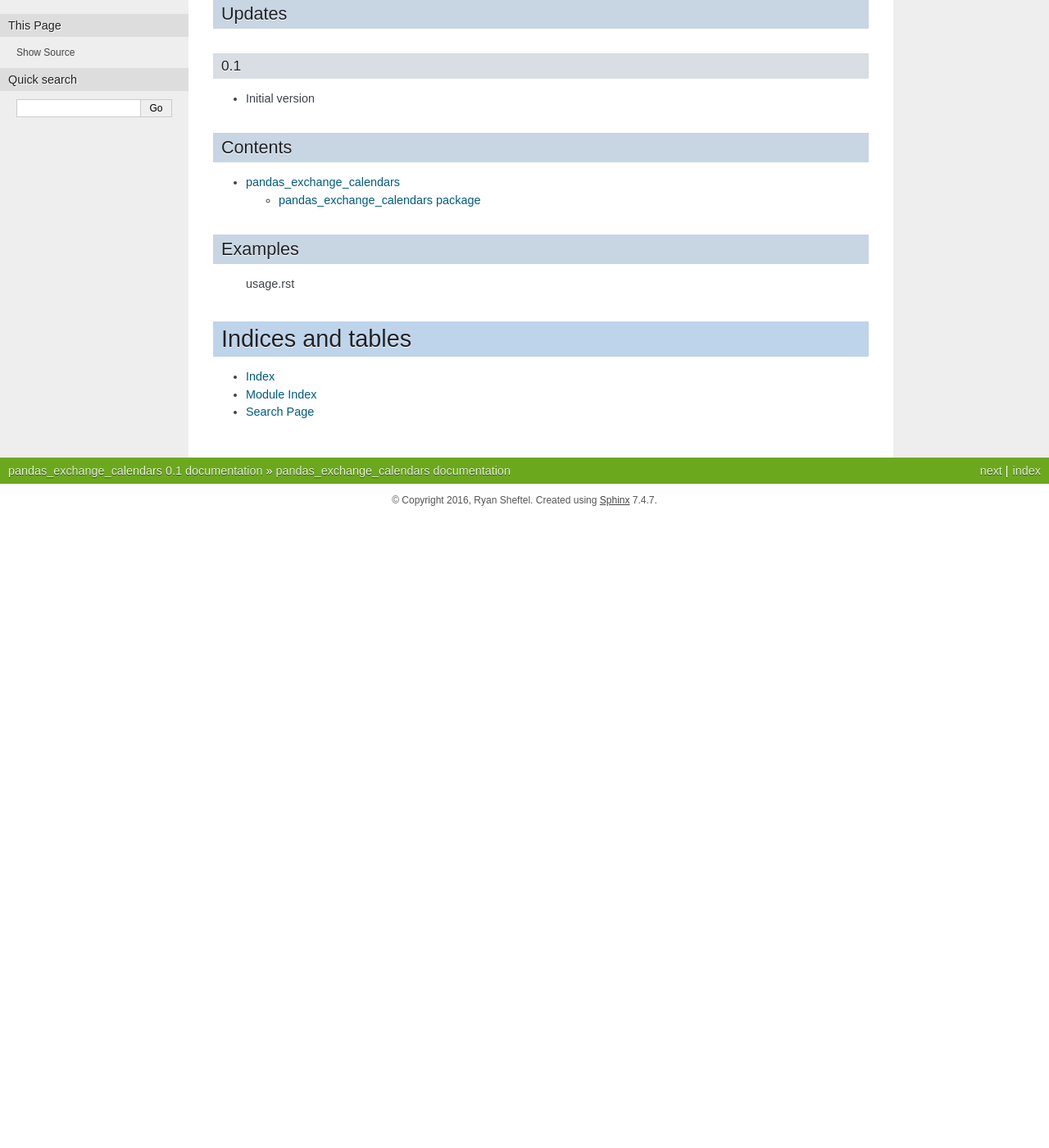
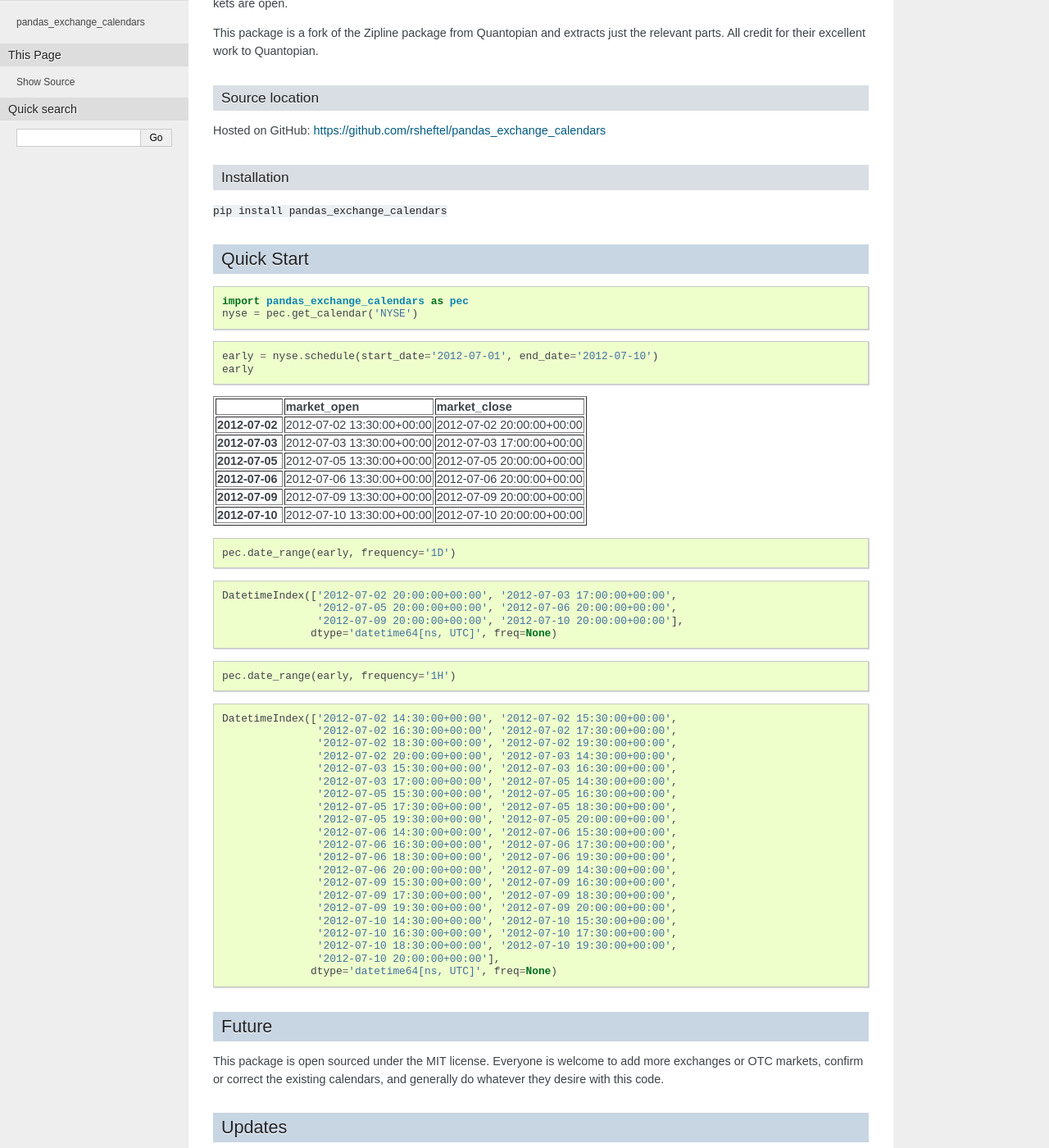
Before and after one commit to rsheftel/pandas_market_calendars, a Sphinx documentation site: the page built from docs/index.rst, in a window 1280 px wide and 1400 px high, scrolled down 325 px. Shown: the whole window at 82% size. Built offline with Sphinx 7.4.7, drawn with Linux system fonts in a browser that asks for light colours; before the commit the page ends 955 px from its top, so only the background shows below that; some of the changed text lies outside the part shown.

```diff
--- a/docs/index.rst
+++ b/docs/index.rst
@@ -3,15 +3,139 @@
    You can adapt this file completely to your liking, but it should at least
    contain the root `toctree` directive.
 
-pandas_exchange_calendars documentation
-=======================================
+pandas_exchange_calendars
+=========================
 Overview
 --------
-pandas_exchange_calendars is...
+The Pandas package is widely used in finance and specifically for time series analysis. It includes excellent
+functionality for generating sequences of dates and capabilities for custom holiday calendars, but as an explicit
+design choice it does not include the actual holiday calendars for specific exchanges.
+
+The pandas_exchange_calendars package looks to fill that role with the holiday, late open and early close calendars
+for specific exchanges and OTC conventions. pandas_exchange_calendars also adds several functions to manipulate the
+exchange calendars and includes a date_range function to create a pandas DatetimeIndex including only the datetimes
+when the markets are open.
+
+This package is a fork of the Zipline package from Quantopian and extracts just the relevant parts. All credit for
+their excellent work to Quantopian.
 
 Source location
 ~~~~~~~~~~~~~~~
 Hosted on GitHub: https://github.com/rsheftel/pandas_exchange_calendars
+
+Installation
+~~~~~~~~~~~~
+``pip install pandas_exchange_calendars``
+
+Quick Start
+-----------
+.. code:: python
+
+    import pandas_exchange_calendars as pec
+    nyse = pec.get_calendar('NYSE')
+
+.. code:: python
+
+    early = nyse.schedule(start_date='2012-07-01', end_date='2012-07-10')
+    early
+
+.. raw:: html
+
+    <div>
+    <table border="1" class="dataframe">
+      <thead>
+        <tr style="text-align: right;">
+          <th></th>
+          <th>market_open</th>
+          <th>market_close</th>
+        </tr>
+      </thead>
+      <tbody>
+        <tr>
+          <th>2012-07-02</th>
+          <td>2012-07-02 13:30:00+00:00</td>
+          <td>2012-07-02 20:00:00+00:00</td>
+        </tr>
+        <tr>
+          <th>2012-07-03</th>
+          <td>2012-07-03 13:30:00+00:00</td>
+          <td>2012-07-03 17:00:00+00:00</td>
+        </tr>
+        <tr>
+          <th>2012-07-05</th>
+          <td>2012-07-05 13:30:00+00:00</td>
+          <td>2012-07-05 20:00:00+00:00</td>
+        </tr>
+        <tr>
+          <th>2012-07-06</th>
+          <td>2012-07-06 13:30:00+00:00</td>
+          <td>2012-07-06 20:00:00+00:00</td>
+        </tr>
+        <tr>
+          <th>2012-07-09</th>
+          <td>2012-07-09 13:30:00+00:00</td>
+          <td>2012-07-09 20:00:00+00:00</td>
+        </tr>
+        <tr>
+          <th>2012-07-10</th>
+          <td>2012-07-10 13:30:00+00:00</td>
+          <td>2012-07-10 20:00:00+00:00</td>
+        </tr>
+      </tbody>
+    </table>
+    </div>
+
+.. code:: python
+
+    pec.date_range(early, frequency='1D')
+
+
+
+
+.. parsed-literal::
+
+    DatetimeIndex(['2012-07-02 20:00:00+00:00', '2012-07-03 17:00:00+00:00',
+                   '2012-07-05 20:00:00+00:00', '2012-07-06 20:00:00+00:00',
+                   '2012-07-09 20:00:00+00:00', '2012-07-10 20:00:00+00:00'],
+                  dtype='datetime64[ns, UTC]', freq=None)
+
+
+
+.. code:: python
+
+    pec.date_range(early, frequency='1H')
+
+
+
+
+.. parsed-literal::
+
+    DatetimeIndex(['2012-07-02 14:30:00+00:00', '2012-07-02 15:30:00+00:00',
+                   '2012-07-02 16:30:00+00:00', '2012-07-02 17:30:00+00:00',
+                   '2012-07-02 18:30:00+00:00', '2012-07-02 19:30:00+00:00',
+                   '2012-07-02 20:00:00+00:00', '2012-07-03 14:30:00+00:00',
+                   '2012-07-03 15:30:00+00:00', '2012-07-03 16:30:00+00:00',
+                   '2012-07-03 17:00:00+00:00', '2012-07-05 14:30:00+00:00',
+                   '2012-07-05 15:30:00+00:00', '2012-07-05 16:30:00+00:00',
+                   '2012-07-05 17:30:00+00:00', '2012-07-05 18:30:00+00:00',
+                   '2012-07-05 19:30:00+00:00', '2012-07-05 20:00:00+00:00',
+                   '2012-07-06 14:30:00+00:00', '2012-07-06 15:30:00+00:00',
+                   '2012-07-06 16:30:00+00:00', '2012-07-06 17:30:00+00:00',
+                   '2012-07-06 18:30:00+00:00', '2012-07-06 19:30:00+00:00',
+                   '2012-07-06 20:00:00+00:00', '2012-07-09 14:30:00+00:00',
+                   '2012-07-09 15:30:00+00:00', '2012-07-09 16:30:00+00:00',
+                   '2012-07-09 17:30:00+00:00', '2012-07-09 18:30:00+00:00',
+                   '2012-07-09 19:30:00+00:00', '2012-07-09 20:00:00+00:00',
+                   '2012-07-10 14:30:00+00:00', '2012-07-10 15:30:00+00:00',
+                   '2012-07-10 16:30:00+00:00', '2012-07-10 17:30:00+00:00',
+                   '2012-07-10 18:30:00+00:00', '2012-07-10 19:30:00+00:00',
+                   '2012-07-10 20:00:00+00:00'],
+                  dtype='datetime64[ns, UTC]', freq=None)
+
+Future
+------
+This package is open sourced under the MIT license. Everyone is welcome to add more exchanges or OTC markets, confirm
+or correct the existing calendars, and generally do whatever they desire with this code.
 
 Updates
 -------
```
Also changed, not shown: other parts of docs/index.rst (+3 -0 lines), README.rst (+114 -13 lines).
